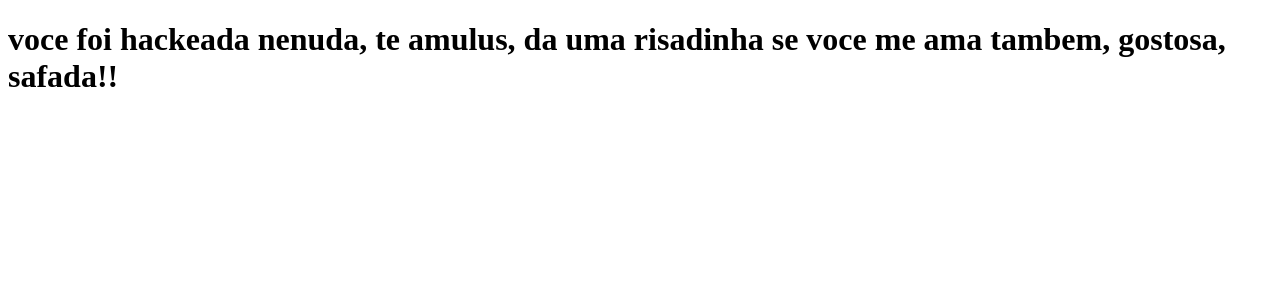
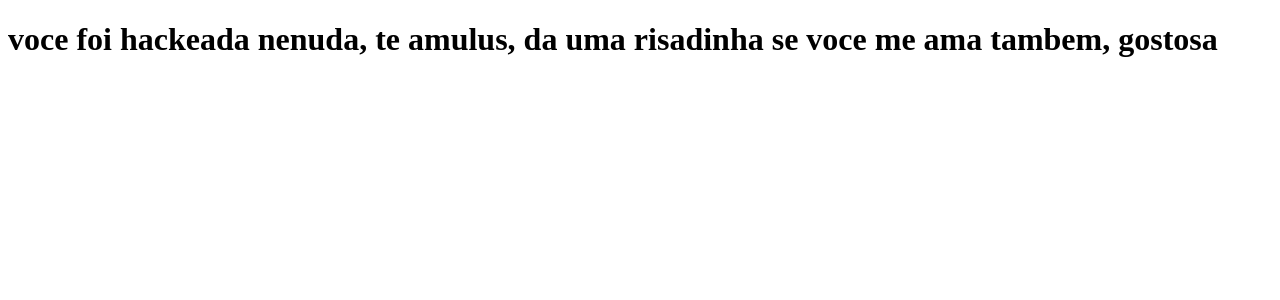
Before and after one commit to carloscoder-maia/clone-tabnews, a Next.js app: page / in a window 1280 px wide. Shown: the top 300 px of the page. Built offline with nearby package versions, Linux system fonts and the light colour scheme.

Commit message:
modifica a frase

```diff
--- a/pages/index.js
+++ b/pages/index.js
@@ -1,5 +1,5 @@
 function Home(){
-    return <h1>voce foi hackeada nenuda, te amulus, da uma risadinha se voce me ama tambem, gostosa, safada!!</h1>
+    return <h1>voce foi hackeada nenuda, te amulus, da uma risadinha se voce me ama tambem, gostosa</h1>
 
 }
 
```
